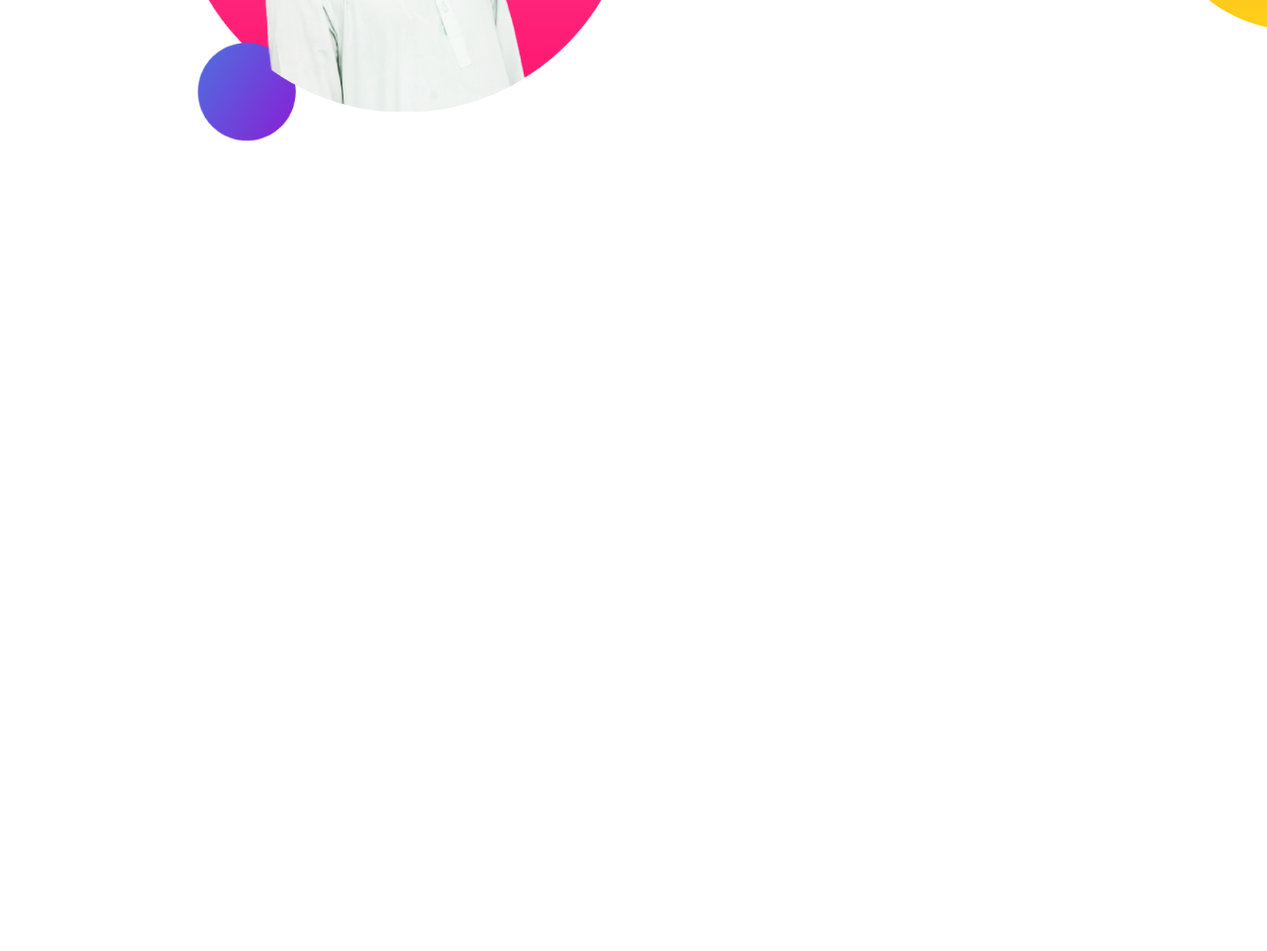
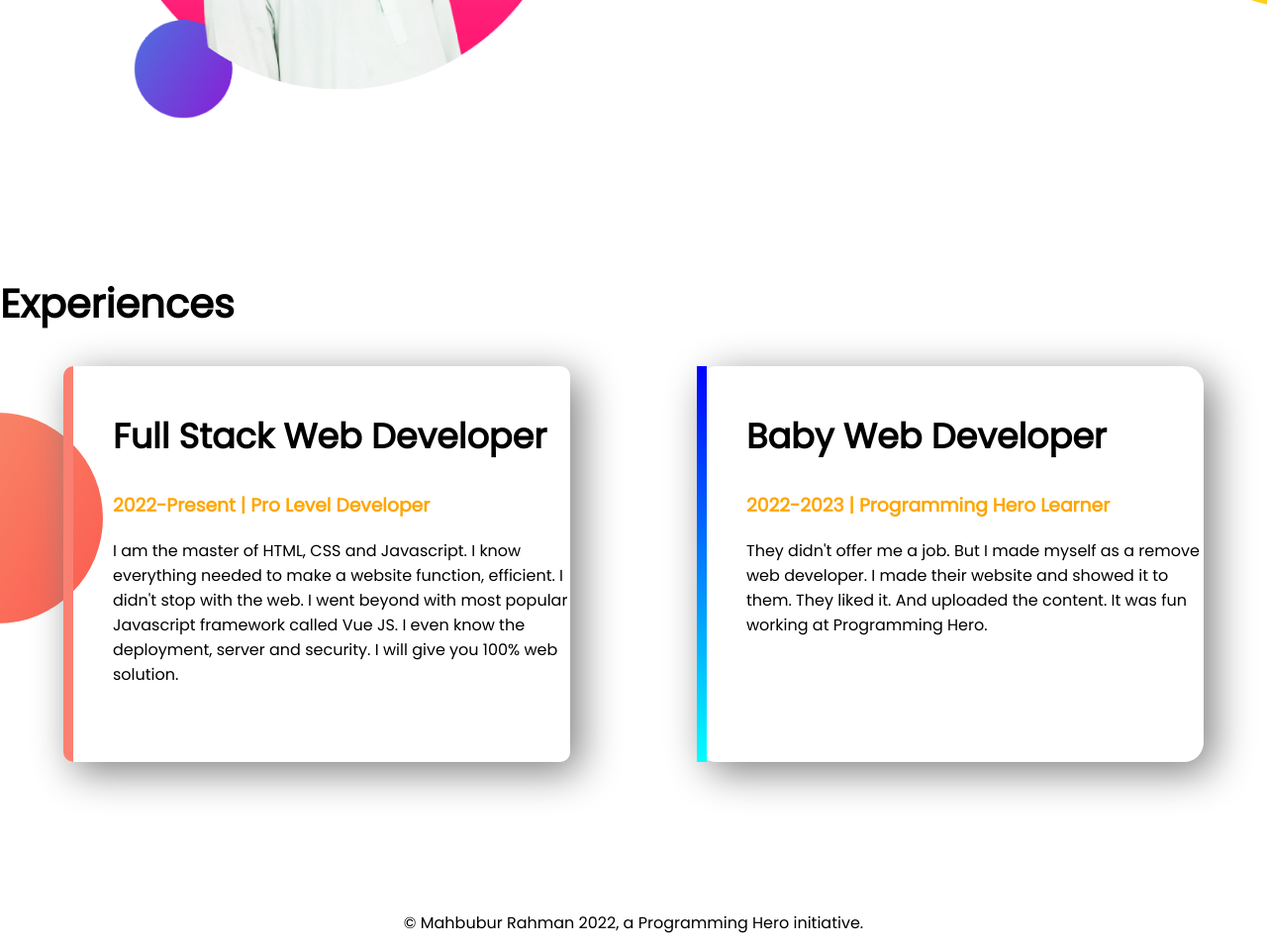
Before and after one commit to mahbubur1/fast-website-repo, a plain HTML site: page index.html in a window 1280 px wide. Shown: the part 1074-2035 px from the top of the page at 99% size. Before the commit the page ends 1374 px from the top, so only its background shows below. Drawn offline with Linux system fonts and the light colour scheme.

Commit message:
fainal push

```diff
--- a/index.html
+++ b/index.html
@@ -11,7 +11,7 @@
     <link rel="stylesheet" href="style.css">
 </head>
 <body>
-   <section class="side-image">
+   <section class="side-image flexbole-container">
        <div class="half">
             <h1>Welcom To </h1>
             <h1><span class="color"> Mahbubur Rahman</span> World</h1>
@@ -23,7 +23,7 @@
             <img src="images/my-bg.png" alt="">
        </div>
    </section>
-   <section class="drem-big">
+   <section class="drem-big flexbole-container">
        <div class="half">
            <img src="images/vabmarani.png" alt="">
        </div>
@@ -35,6 +35,24 @@
            <a class="hire-me" target="blank" href="https://www.facebook.com/mdmahbubor.rahman.94">DOWNLOAD RESUM</a>
        </div>
    </section>
+   <section class="experiene-area">
+       <h1>Experiences</h1>
+        <div class="flexbole-container">
+            <div id="more-color" class="experiences-item">
+                <h2>Full Stack Web Developer</h2>
+                <h3 class="color">2022-Present | Pro Level Developer</h3>
+                <p>I am the master of HTML, CSS and Javascript. I know everything needed to make a website function, efficient. I didn't stop with the web. I went beyond with most popular Javascript framework called Vue JS. I even know the deployment, server and security. I will give you 100% web solution.</p>
+            </div>
+             <div id="baby-dev" class="experiences-item">
+                 <h2>Baby Web Developer</h2>
+                 <h3 class="color">2022-2023 | Programming Hero Learner</h3>
+                 <p>They didn't offer me a job. But I made myself as a remove web developer. I made their website and showed it to them. They liked it. And uploaded the content. It was fun working at Programming Hero.</p>
+             </div>
+        </div>
+   </section>
+   <footer>
+       <p>© Mahbubur Rahman 2022, a Programming Hero initiative.</p>
+   </footer>
 
 </body>
 
--- a/style.css
+++ b/style.css
@@ -3,18 +3,22 @@ body{
     margin: 0;
 }
 h1{
-    font-size: 50px;
+    font-size: 40px;
+}
+h2{
+    font-size: 35px;
 }
 .color{
     color:orange;
 }
-section{
+.flexbole-container{
     display: flex;
     margin-bottom: 150px;
 }
 .half{
     width: 50%;
-    padding-left: 10%;
+    padding-left: 5%;
+    padding-right: 5%;
 }
 .half img{
     width:100%;
@@ -37,3 +41,30 @@ section{
     background-position: right;
 
 }
+.experiene-area{
+    background-image:url(images/exp-bg.png);
+    background-repeat: no-repeat;
+    background-position:left center;
+}
+.experiences-item{
+    width: 40%;
+    margin-right: 5%;
+    margin-left: 5%;
+    padding-left: 40px;
+    padding-top: 15px;
+    padding-bottom: 60px;
+    border-radius: 10px;
+    box-shadow:10px 10px 40px gray;
+}
+#more-color{
+    border-left:10px solid salmon
+}
+#baby-dev{
+    border-left:10px solid ;
+    border-image: linear-gradient(blue, cyan);
+    border-image-slice: 1;
+    border-radius: 20px;
+}
+footer p{
+    text-align: center;
+}
```
Also changed, not shown: 4 other files.
